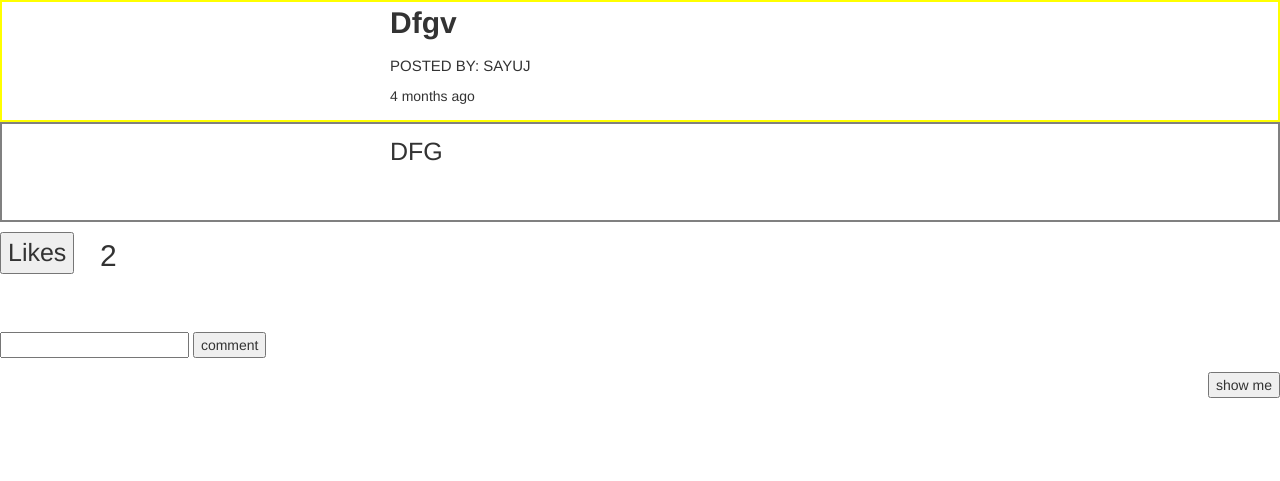
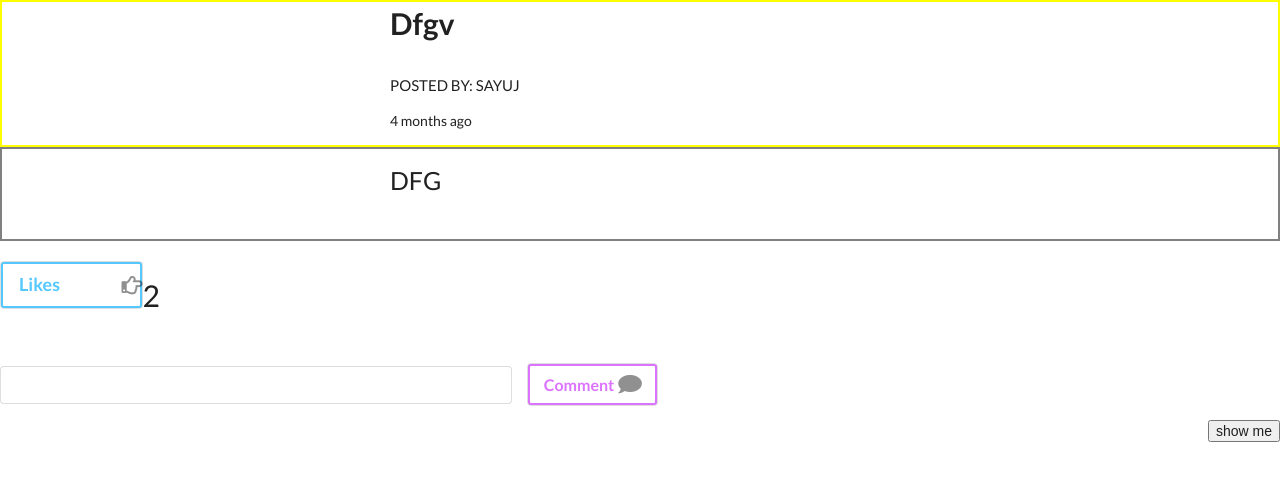
Before and after one commit to sayuj1/social-site-for-college-students, a PHP site: page /display_all_post.php in a window 1280 px wide. Shown: the top 481 px of the page. Run offline with PHP 8.4, Linux system fonts and the light colour scheme; a user stored in the database is signed in; data comes from the database, SQL or seed files in the repository.

Commit message:
comment button improved

```diff
--- a/display_all_post.php
+++ b/display_all_post.php
@@ -34,20 +34,30 @@ if(!isset($_SESSION['username'])){
             echo '<div style="border:2px solid yellow;"><div style="margin:0px auto;width:500px;height:auto;"><form action="display_all_post.php" method="post" ><p style="text-transform:capitalize;font-size:30px;font-weight:bold">'.$post_title.'</p>'.
             '<p style="text-transform:uppercase;font-size:15px;">Posted By: '.$fullname.'</p>'.'<p>'.$date2.'</p></div></div>';
             echo '<div style="border:2px solid grey;"><p></p></form>';
-            echo '<div style="margin:0px auto;width:500px;height:auto;"><p style="text-transform:uppercase;font-size:25px;">'.$post.'</p></div><br><br></div>';
+            echo '<div style="margin:0px auto;width:500px;"><p style="text-transform:uppercase;font-size:25px;">'.$post.'</p></div><br><br></div>';
 
             $sql4="SELECT * FROM `likepage` where post_id='$post_id'";
             $result4=mysqli_query($con,$sql4);
             $count=mysqli_num_rows($result4);
 
-             echo '<form id="'.$post_id.'" method="post" action="likepage.php">
-            <input type="hidden" value="'.$post_id.'" name="post_id2">
-            <input type="submit" id="'.$post_id.'" value="Likes" name="submit" class="like_btn"><div class="like_count">'.$count.'</div></form><br><br>';
-
-
-            echo '<div class="comment_box"><form action="display_all_post.php" method="post">
-            <input type="text" name="comment_msg">
-            <input type="submit" value="comment" name="comment_sbmt">
+             echo '<form id="'.$post_id.'" method="post" action="likepage.php" class="ui form">
+            <input type="hidden" value="'.$post_id.'" name="post_id2"><br>
+            <div class="two wide field">
+            <div class="ui right icon input">
+            <input type="submit" id="'.$post_id.'" value="Likes" name="submit" class="ui blue large inverted button" style="font-size: 18px;">
+            <i class="hand point right outline large icon"></i>
+            <span style="font-size:30px;margin-top: 15%;">'.$count.'</span>
+            </div>
+            </div>
+            </form><br><br>';
+            echo '<div class="comment_box"><form action="display_all_post.php" method="post" class="ui form">
+            <div class="inline field">
+            <input type="text" name="comment_msg" style="width: 40%;">
+            <div class="ui right icon input">
+            <input type="submit" value="Comment" name="comment_sbmt" class="ui large purple inverted button" style="width:30%;">
+            <i class = "comment large icon"></i>
+            </div>
+            </div>
             <input type="hidden" value="'.$post_id.'" name="post_id1">
             </form></div>';
 
@@ -160,7 +170,14 @@ if(!isset($_SESSION['username'])){
 
 <!-- Latest compiled JavaScript -->
 <script src="https://maxcdn.bootstrapcdn.com/bootstrap/3.3.7/js/bootstrap.min.js"></script>
-<link href="css/display_all_post.css" rel="stylesheet" type="text/css">
+
+    <link href="css/display_all_post.css" rel="stylesheet" type="text/css">
+
+
+    <link rel="stylesheet" href="https://cdnjs.cloudflare.com/ajax/libs/semantic-ui/2.4.1/semantic.min.css">
+    <script src="https://cdnjs.cloudflare.com/ajax/libs/jquery/3.3.1/jquery.min.js"></script>
+    <script src="https://cdnjs.cloudflare.com/ajax/libs/semantic-ui/2.4.1/semantic.min.js"></script>
+
 </head>
 <body>
          <script>
--- a/edit_settings.php
+++ b/edit_settings.php
@@ -100,7 +100,6 @@ else
 <html>
   <head>
     <title> Profile </title>
-	<link rel="stylesheet" type="text/css" href="css/edit_settings.css">
       <link rel="stylesheet" href="https://cdnjs.cloudflare.com/ajax/libs/semantic-ui/2.4.1/semantic.min.css">
     <script src="https://cdnjs.cloudflare.com/ajax/libs/jquery/3.3.1/jquery.min.js"></script>
     <script src="https://cdnjs.cloudflare.com/ajax/libs/semantic-ui/2.4.1/semantic.min.js"></script>
@@ -157,7 +156,7 @@ else
                   <div class="field" style="margin: 0 auto;font-size: 15px;">
                       <div class="ui right icon input">
                           <input type="file" id="imglink" name="imglink" accept=".jpg, .jpeg, .png" onchange="PreviewImage();" class="ui green label" />
-                          <i class="right large arrow icon"></i>
+                          <i class="upload large arrow icon"></i>
                       </div>
                   </div>
                   <div class="row" style="margin-top: 5%;">
--- a/messagepage.php
+++ b/messagepage.php
@@ -24,7 +24,6 @@ if(!isset($_SESSION['username']))
 
 			function refresh()
 			{
-
 				setTimeout(function() {
 					$('#total_user').load('online_users.php');
 					refresh();
--- a/profile.php
+++ b/profile.php
@@ -32,7 +32,6 @@ else
   <body>
       <div class="ui container" style="margin-top: 5%;">
           <div class="ui raised segment">
-
       <form action="profile.php" method="post" class="ui form">
           <div class="ui grid">
                 <div class="row">
```
Also changed, not shown: css/newhomepage.css (+0 -9 lines), homepage.php (+9 -11 lines).
